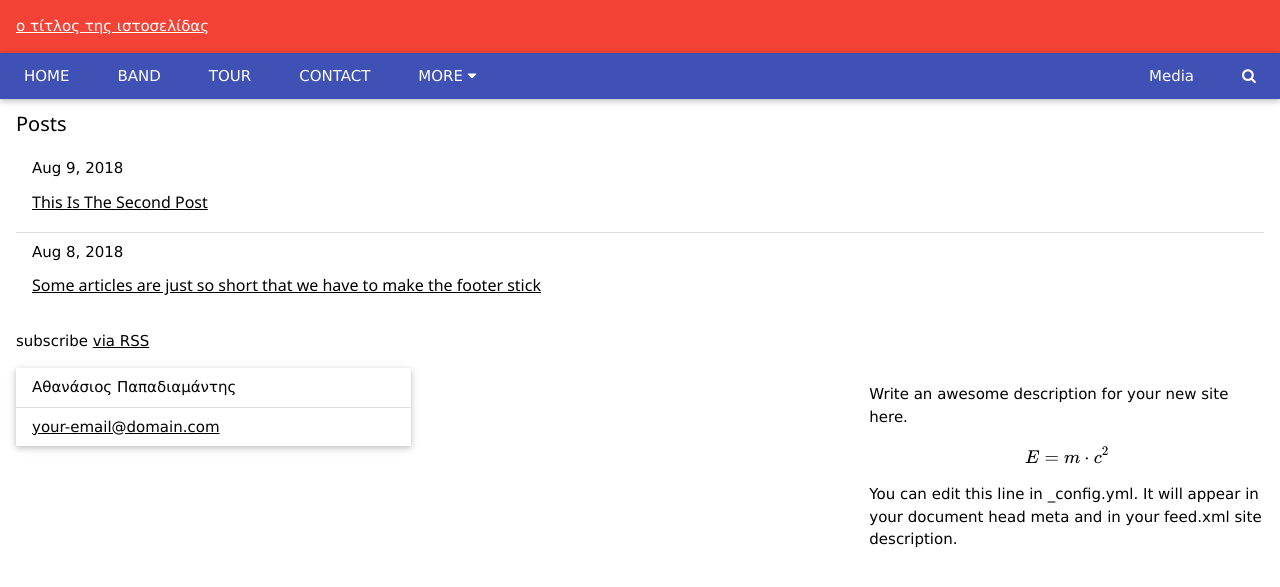
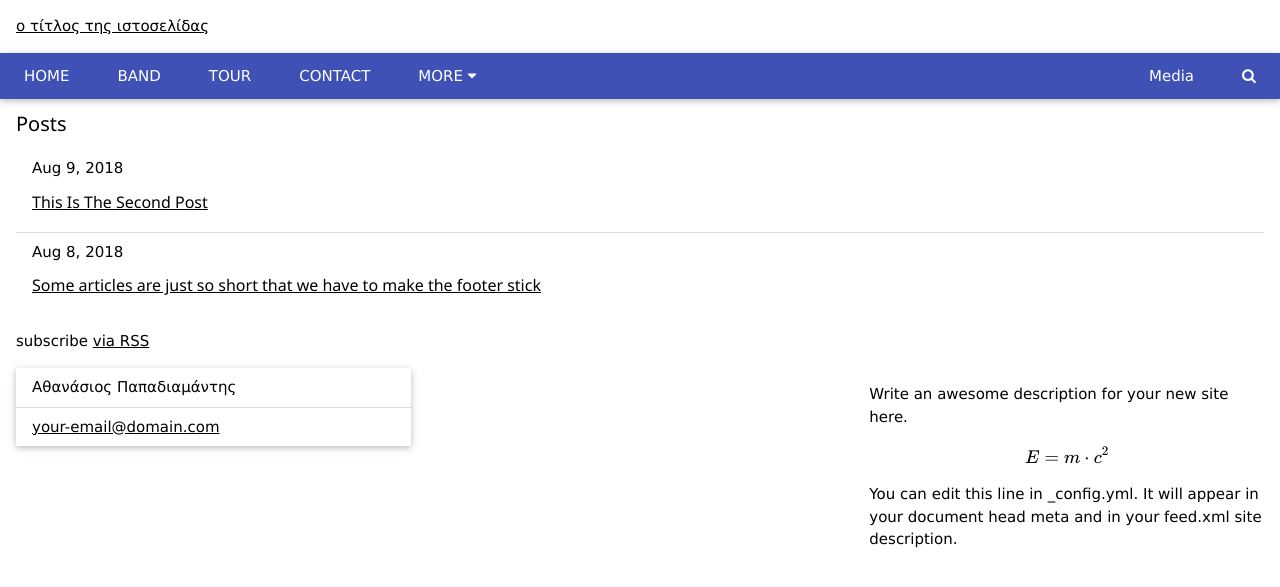
Before and after one commit to mrubyz/test, a Jekyll site: the page built from index.md, in a window 1280 px wide. Shown: the top 587 px of the page. Built offline with Jekyll 4.4.1, drawn with Linux system fonts in a browser that asks for light colours; formulas are drawn with MathJax 3.

Commit message:
Update header.html

```diff
--- a/_includes/header.html
+++ b/_includes/header.html
@@ -1,3 +1,3 @@
-<div class="w3-container w3-red">
+<div class="w3-container">
   <p><a class="site-title" rel="author" href="{{ "/" | relative_url }}">{{ site.title | escape }}</a></p>
 </div>
```
